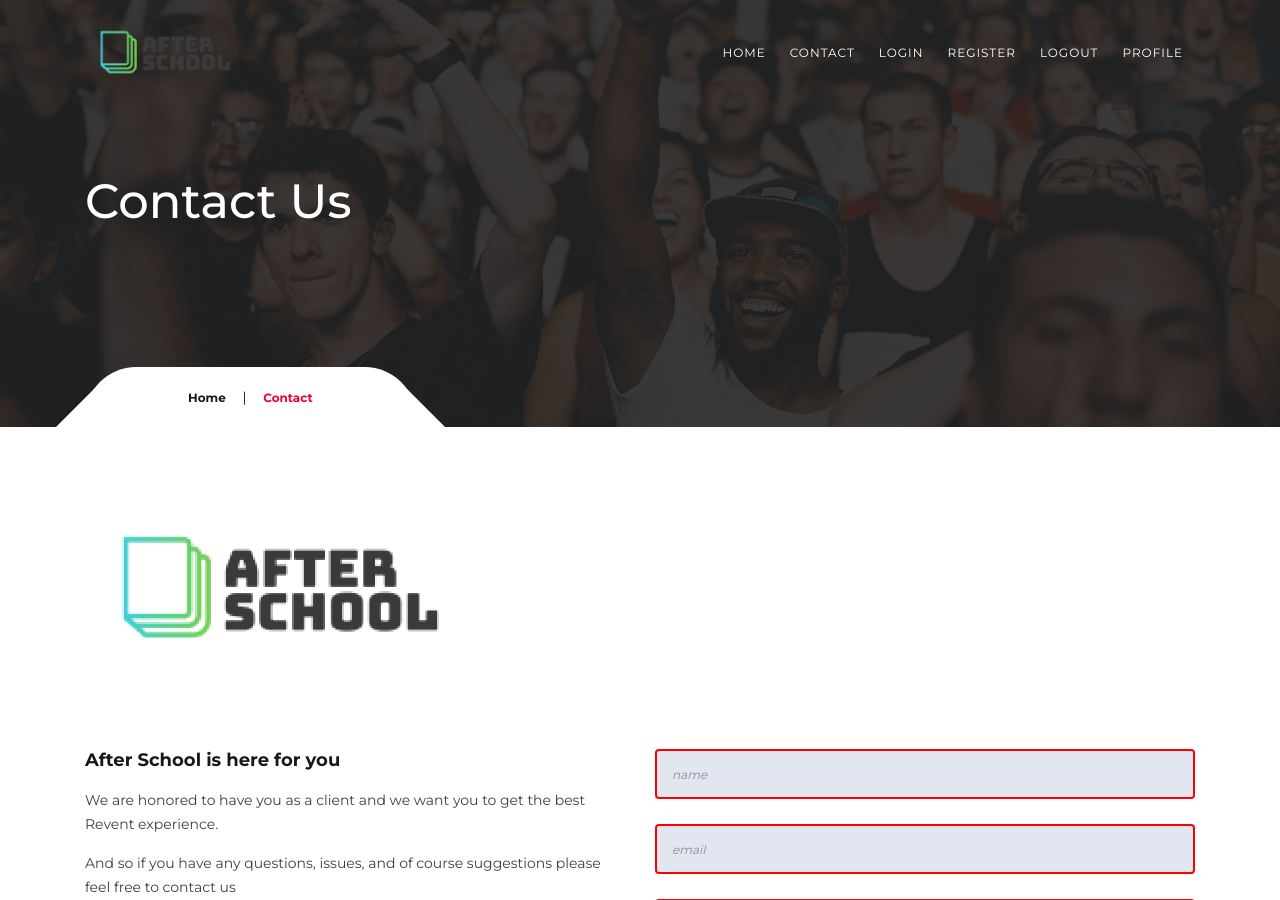
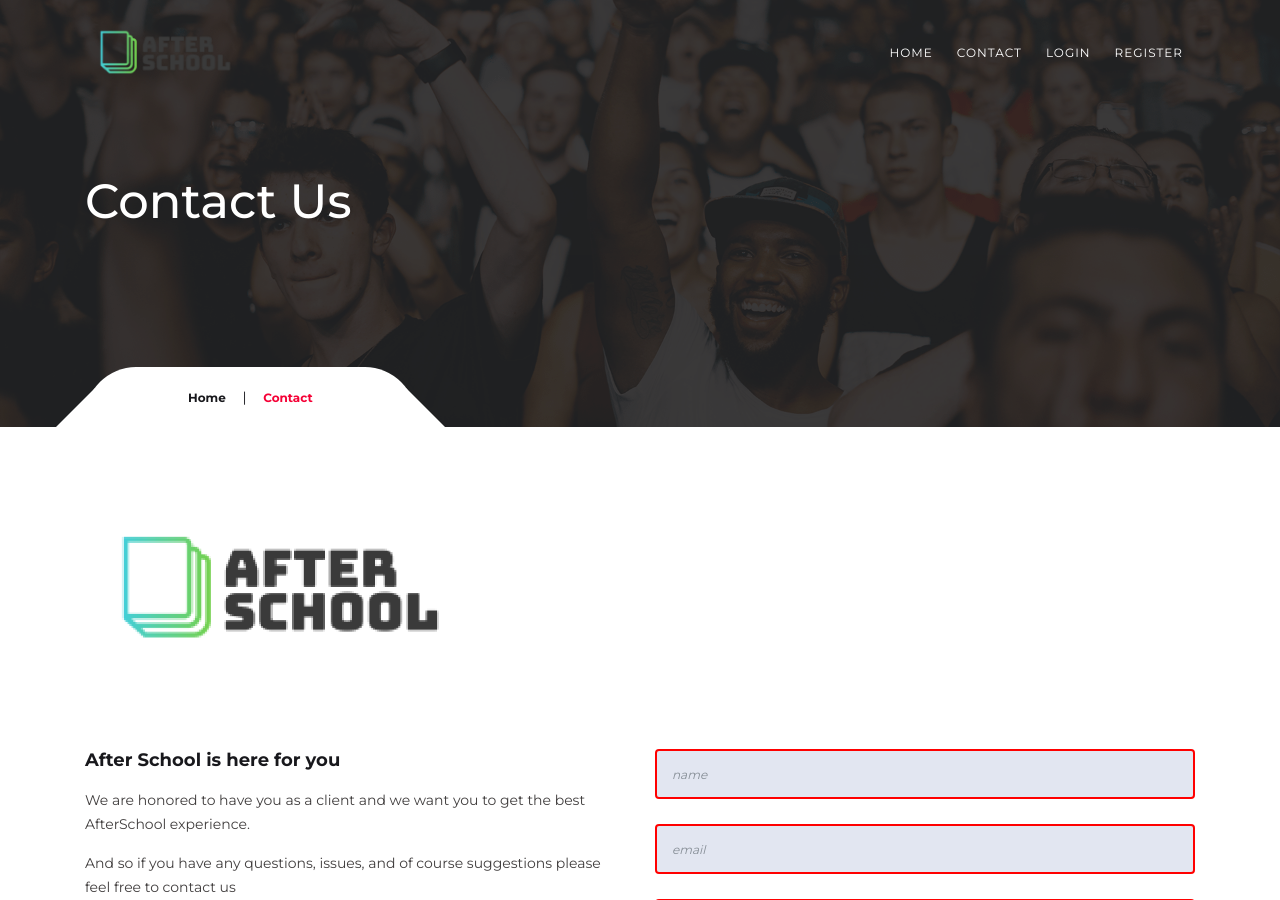
Before and after one commit to walidAITLHAJ/afterSchool, a PHP site: page /contact.php in a window 1280 px wide. Shown: the top 900 px of the page. Run offline with PHP 8.4, Linux system fonts and the light colour scheme; some libraries are stand-ins or nearby versions; some web fonts are replaced.

```diff
--- a/contact.php
+++ b/contact.php
@@ -92,12 +92,6 @@ if (!isset($_SESSION['cne'])) {
                     <li class="nav-item">
                         <a class="nav-link " href="pages/register.php">Register</a>
                     </li>
-                    <li class="nav-item">
-                        <a class="nav-link " href="">logout</a>
-                    </li>
-                    <li class="nav-item">
-                        <a class="nav-link " href="pages/profile.php">Profile</a>
-                    </li>
                 </ul>
             </div>
         </div>
@@ -141,7 +135,7 @@ if (!isset($_SESSION['cne'])) {
                     <h5>
                         After School is here for you
                     </h5>
-                    <p>We are honored to have you as a client and we want you to get the best Revent experience.</p>
+                    <p>We are honored to have you as a client and we want you to get the best AfterSchool experience.</p>
                     <p>And so if you have any questions, issues, and of course suggestions please feel free to contact us</p><ul class="social_list">
 
                     <li>
--- a/includes/events.php
+++ b/includes/events.php
@@ -38,9 +38,9 @@ $n = count($events);
                     <div class="carousel-item active">
                         <img class="d-block w-100 carousel-img"  src=<?php echo htmlspecialchars($pic) ?> alt="Event Image">
                         <div class="text-center">
-                            <h2 class="text-center" style="color:white"><?php echo htmlspecialchars($event_title) ?></h2>
-                            <h6 style="color:white"><?php echo htmlspecialchars($date) ?></h6>
-                            <p style="color:white"><br><?php echo htmlspecialchars($discr) ?><br><br></p>
+                            <h2 class="text-center" ><?php echo htmlspecialchars($event_title) ?></h2>
+                            <h6><?php echo htmlspecialchars($date) ?></h6>
+                            <p><br><?php echo htmlspecialchars($discr) ?><br><br></p>
                         </div>
                     </div>
                     <?php
```
Also changed, not shown: 2 other files.
